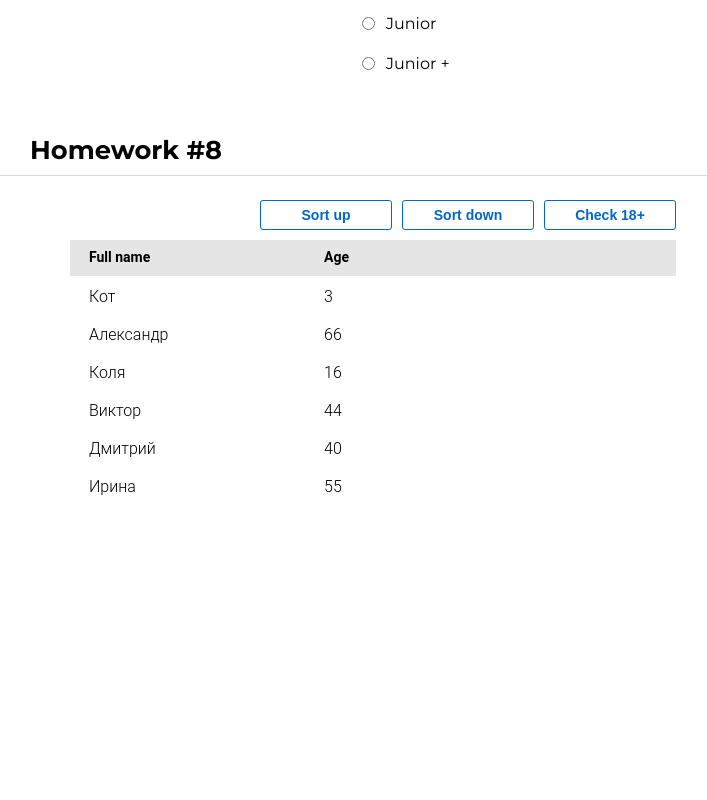
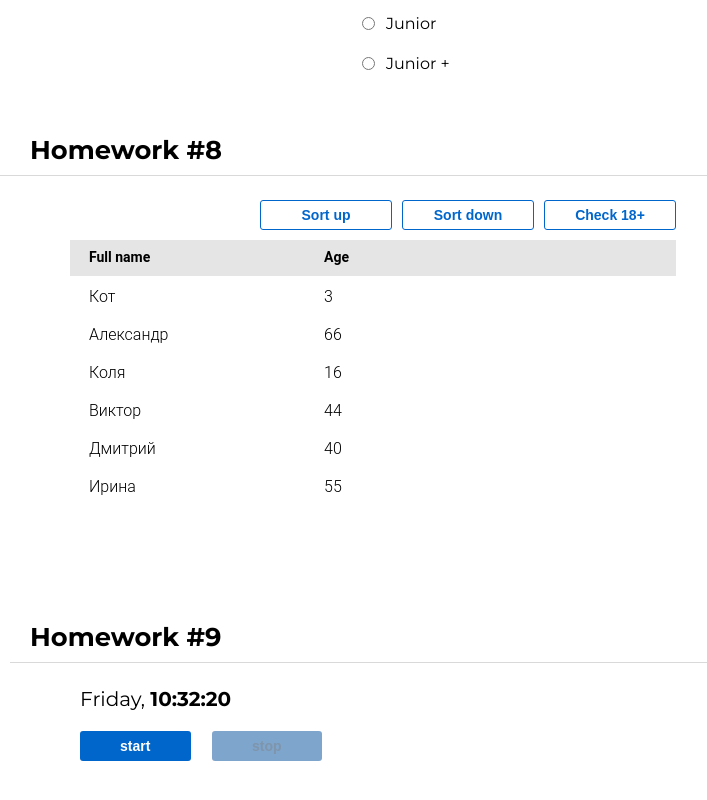
Before and after one commit to oleg-lego-lego/worksComponents, a React (Create React App) app: page /#/junior in a window 1280 px wide. Shown: the part 334-1134 px from the top of the page, without its empty margins (40-747 px from the left). Before the commit the page ends 865 px from the top, so only its background shows below. Built offline with nearby package versions, Linux system fonts and the light colour scheme.

Commit message:
add logic + css style

```diff
--- a/src/s2-homeworks/hw05/pages/Junior.tsx
+++ b/src/s2-homeworks/hw05/pages/Junior.tsx
@@ -2,7 +2,7 @@ import React from 'react'
 import HW6 from "../../hw06/HW6";
 import HW7 from "../../hw07/HW7";
 import HW8 from "../../hw08/HW8";
-// import HW9 from '../../hw09/HW9'
+import HW9 from '../../hw09/HW9'
 
 function Junior() {
     return (
@@ -10,7 +10,7 @@ function Junior() {
             <HW6 />
             <HW7 />
             <HW8 />
-            {/*<HW9 />*/}
+            <HW9 />
         </div>
     )
 }
--- a/src/s2-homeworks/hw09/Clock.module.css
+++ b/src/s2-homeworks/hw09/Clock.module.css
@@ -1,14 +1,37 @@
+.container {
+    padding: 50px;
+}
+
 .buttonsContainer {
+    display: flex;
+    gap: 21px;
+    max-width: 242px;
 }
 
 .clock {
+    display: flex;
+    flex-direction: column;
+    margin-left: 70px;
 }
 
 .watch {
+    font-family: 'Montserrat', sans-serif;
+    font-style: normal;
+    font-weight: 400;
+    font-size: 20px;
+    line-height: 24px;
+    color: #000000;
 }
 
 .watch strong {
 }
 
 .more {
+    font-family: 'Montserrat', sans-serif;
+    font-style: normal;
+    font-weight: 400;
+    font-size: 16px;
+    line-height: 20px;
+    color: rgba(0, 0, 0, 0.5);
+    display: flex;
 }
--- a/src/s2-homeworks/hw09/Clock.tsx
+++ b/src/s2-homeworks/hw09/Clock.tsx
@@ -1,63 +1,94 @@
-import React, {useState} from 'react'
-import SuperButton from '../hw04/common/c2-SuperButton/SuperButton'
-import {restoreState} from '../hw06/localStorage/localStorage'
-import s from './Clock.module.css'
+import React, { useState } from "react";
+import SuperButton from "../hw04/common/c2-SuperButton/SuperButton";
+import { restoreState } from "../hw06/localStorage/localStorage";
+import s from "./Clock.module.css";
 
 function Clock() {
-    const [timerId, setTimerId] = useState<number | undefined>(undefined)
+    const [timerId, setTimerId] = useState<number | undefined>(undefined);
     // for autotests // не менять // можно подсунуть в локалСторэдж нужную дату, чтоб увидеть как она отображается
-    const [date, setDate] = useState<Date>(new Date(restoreState('hw9-date', Date.now())))
-    const [show, setShow] = useState<boolean>(false)
+    const [date, setDate] = useState<Date>(
+        new Date(restoreState("hw9-date", Date.now()))
+    );
+    const [show, setShow] = useState<boolean>(false);
 
     const start = () => {
         // пишут студенты // запустить часы (должно отображаться реальное время, а не +1)
         // сохранить ид таймера (https://learn.javascript.ru/settimeout-setinterval#setinterval)
+        let timerId = setInterval(() => {
+            setDate(new Date());
+        }, 1000);
 
-    }
+        setTimerId(+timerId);
+    };
 
     const stop = () => {
         // пишут студенты // поставить часы на паузу, обнулить ид таймера (timerId <- undefined)
+        clearInterval(timerId);
+        setTimerId(undefined);
+    };
 
-    }
+    const onMouseEnter = () => {
+        // пишут студенты // показать дату если наведена мышка
+        setShow(true);
+    };
 
-    const onMouseEnter = () => { // пишут студенты // показать дату если наведена мышка
+    const onMouseLeave = () => {
+        // пишут студенты // спрятать дату если мышка не наведена
+        setShow(false);
+    };
 
-    }
-    const onMouseLeave = () => { // пишут студенты // спрятать дату если мышка не наведена
+    const stringTime = date.toLocaleTimeString().slice(0, 8) || "date->time" || (
+        <br />
+    ); // часы24:минуты:секунды (01:02:03)/(23:02:03)/(24:00:00)/(00:00:01) // пишут студенты
+    const stringDateGenerator = () => {
+        return `${
+            date.getDate() > 9
+                ? date.getDate().toString()
+                : "0" + date.getDate().toString()
+        }.${
+            date.getMonth() + 1 > 9
+                ? (date.getMonth() + 1).toString()
+                : "0" + (date.getMonth() + 1).toString()
+        }.${date.getFullYear().toString()}`;
+    };
+    const stringDate = stringDateGenerator();
 
-    }
-
-    const stringTime = 'date->time' || <br/> // часы24:минуты:секунды (01:02:03)/(23:02:03)/(24:00:00)/(00:00:01) // пишут студенты
-    const stringDate = 'date->date' || <br/> // день.месяц.год (01.02.2022) // пишут студенты, варианты 01.02.0123/01.02.-123/01.02.12345 не рассматриваем
+    // date.toLocaleDateString() || "date->date" || <br />; // день.месяц.год (01.02.2022) // пишут студенты, варианты 01.02.0123/01.02.-123/01.02.12345 не рассматриваем
 
     // день недели на английском, месяц на английском (https://learn.javascript.ru/intl#intl-datetimeformat)
-    const stringDay = 'date->day' || <br/> // пишут студенты
-    const stringMonth = 'date->month' || <br/> // пишут студенты
+    const stringDay = date.toLocaleDateString("en-En", {
+            weekday: "long",
+        }) ||
+        "date->day" || <br />; // пишут студенты
+    const stringMonth = date.toLocaleDateString("en-En", {
+            month: "long",
+        }) ||
+        "date->month" || <br />; // пишут студенты
 
     return (
         <div className={s.clock}>
             <div
-                id={'hw9-watch'}
+                id={"hw9-watch"}
                 className={s.watch}
                 onMouseEnter={onMouseEnter}
                 onMouseLeave={onMouseLeave}
             >
-                <span id={'hw9-day'}>{stringDay}</span>,{' '}
-                <span id={'hw9-time'}>
-                    <strong>{stringTime}</strong>
-                </span>
+                <span id={"hw9-day"}>{stringDay}</span>,{" "}
+                <span id={"hw9-time"}>
+          <strong>{stringTime}</strong>
+        </span>
             </div>
 
-            <div id={'hw9-more'}>
+            <div id={"hw9-more"}>
                 <div className={s.more}>
                     {show ? (
                         <>
-                            <span id={'hw9-month'}>{stringMonth}</span>,{' '}
-                            <span id={'hw9-date'}>{stringDate}</span>
+                            <span id={"hw9-month"}>{stringMonth}</span>,{" "}
+                            <span id={"hw9-date"}>{stringDate}</span>
                         </>
                     ) : (
                         <>
-                            <br/>
+                            <br />
                         </>
                     )}
                 </div>
@@ -65,22 +96,22 @@ function Clock() {
 
             <div className={s.buttonsContainer}>
                 <SuperButton
-                    id={'hw9-button-start'}
-                    disabled={true} // пишут студенты // задизэйблить если таймер запущен
+                    id={"hw9-button-start"}
+                    disabled={!!timerId} // пишут студенты // задизэйблить если таймер запущен
                     onClick={start}
                 >
                     start
                 </SuperButton>
                 <SuperButton
-                    id={'hw9-button-stop'}
-                    disabled={true} // пишут студенты // задизэйблить если таймер не запущен
+                    id={"hw9-button-stop"}
+                    disabled={!timerId} // пишут студенты // задизэйблить если таймер не запущен
                     onClick={stop}
                 >
                     stop
                 </SuperButton>
             </div>
         </div>
-    )
+    );
 }
 
-export default Clock
+export default Clock;
--- a/src/s2-homeworks/hw09/HW9.tsx
+++ b/src/s2-homeworks/hw09/HW9.tsx
@@ -1,6 +1,7 @@
 import React from 'react'
 import Clock from './Clock'
 import s2 from '../../s1-main/App.module.css'
+import s from '../hw09/Clock.module.css'
 
 /*
 * 1 - в файле Clock.tsx дописать функции stop, start, onMouseEnter, onMouseLeave
@@ -11,8 +12,10 @@ import s2 from '../../s1-main/App.module.css'
 
 const HW9 = () => {
     return (
-        <div id={'hw9'}>
-            <div className={s2.hwTitle}>Homework #9</div>
+        <div id={'hw9'} className={s.container}>
+            <div className={s2.hwTitle}>
+                <h3 className={s2.container}>Homework #9</h3>
+            </div>
 
             <div className={s2.hw}>
                 <Clock />
```
